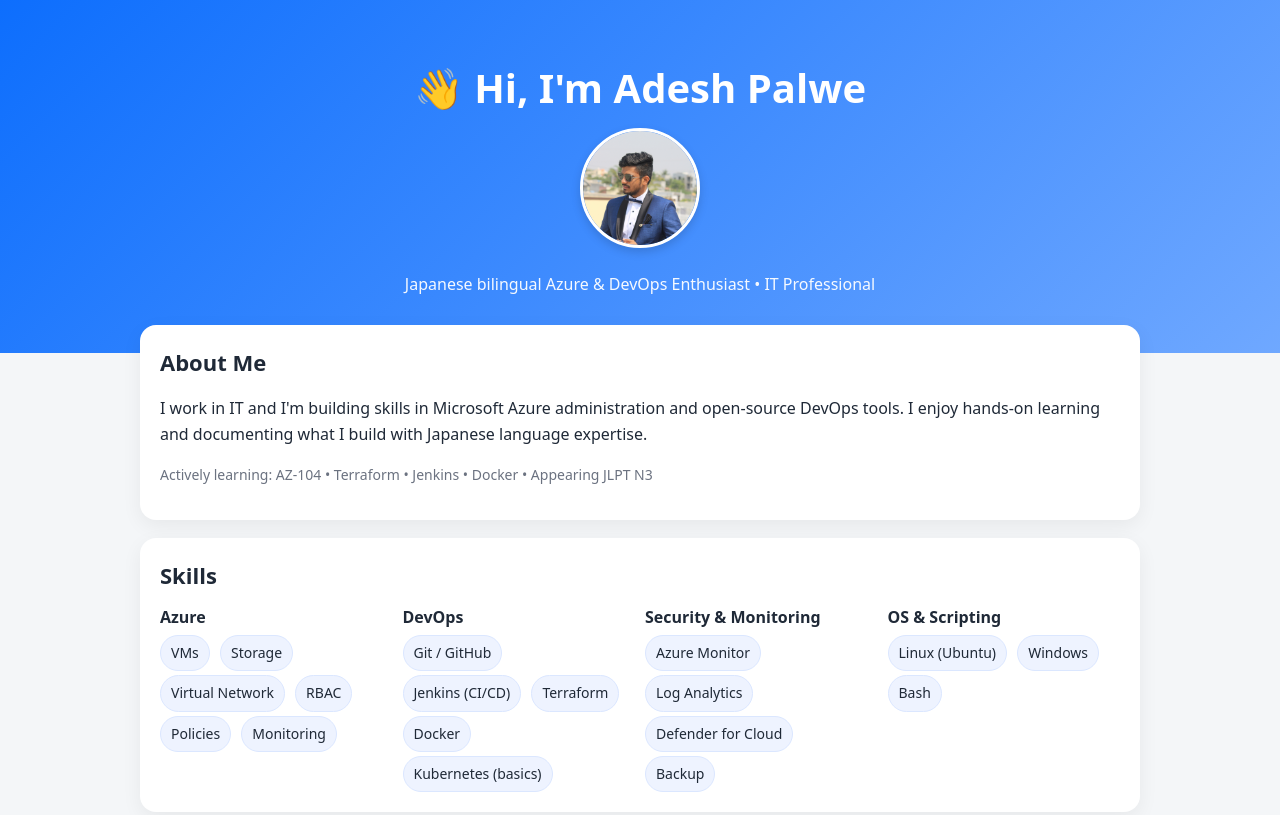
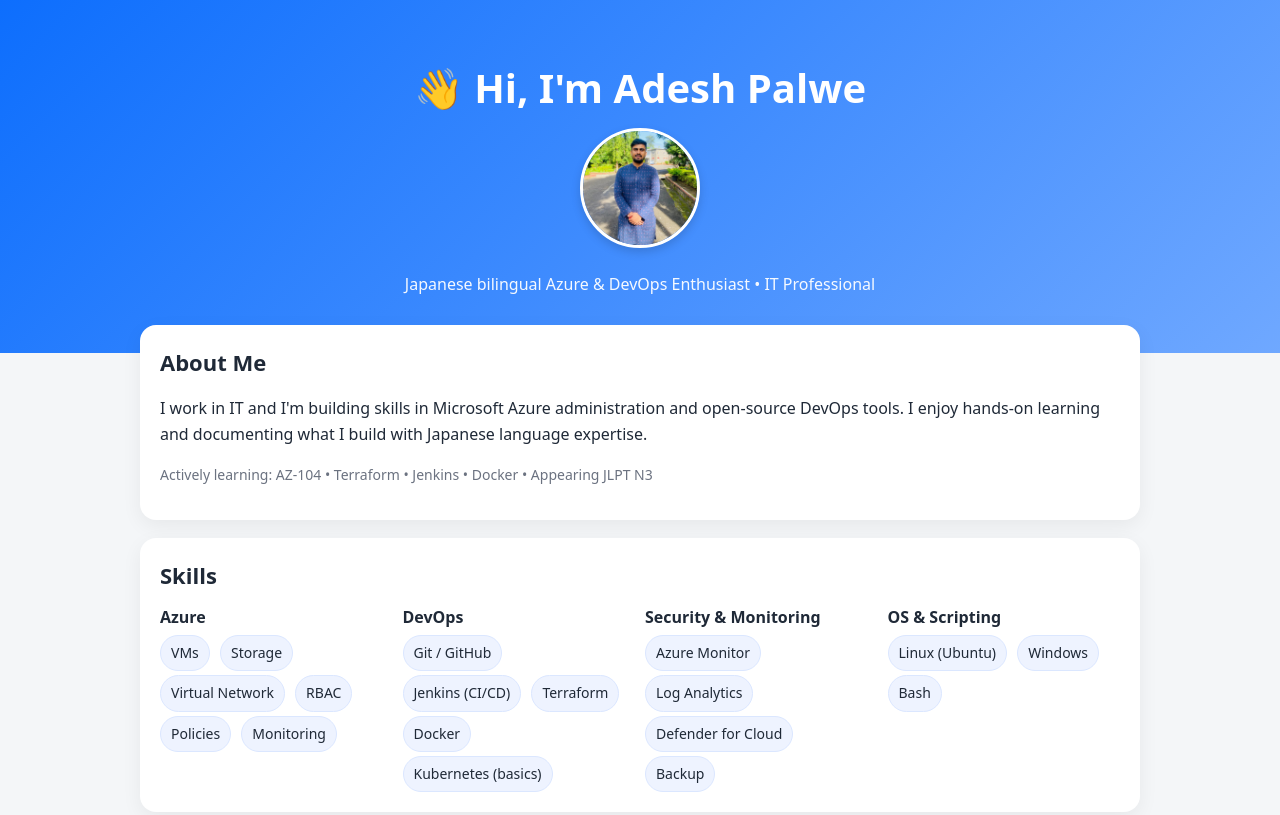
Before and after one commit to Adesh-77/Adesh_Portfolio, a plain HTML site: page index.html in a window 1280 px wide. Shown: the top 815 px of the page. Drawn offline with Linux system fonts and the light colour scheme.

Commit message:
Update index.html

```diff
--- a/index.html
+++ b/index.html
@@ -21,7 +21,7 @@
 <body>
   <header>
     <h1>👋 Hi, I'm Adesh Palwe</h1>
-    <img src="profile.jpg" alt="Adesh Palwe" class="profile-img">
+    <img src="Adesh77.jpeg" alt="Adesh Palwe" class="profile-img">
     <p>Japanese bilingual Azure & DevOps Enthusiast • IT Professional</p>
   </header>
 
```
